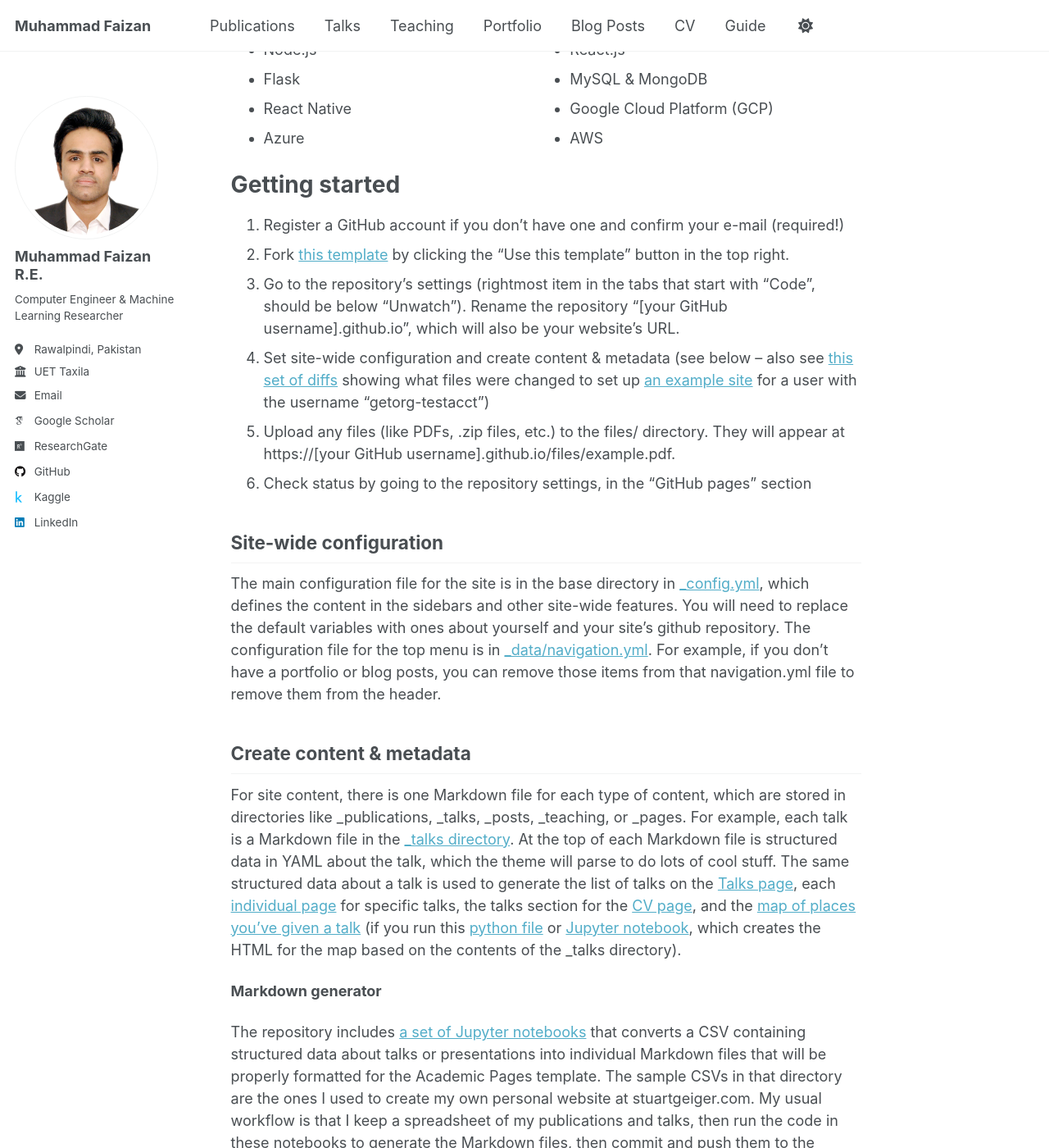
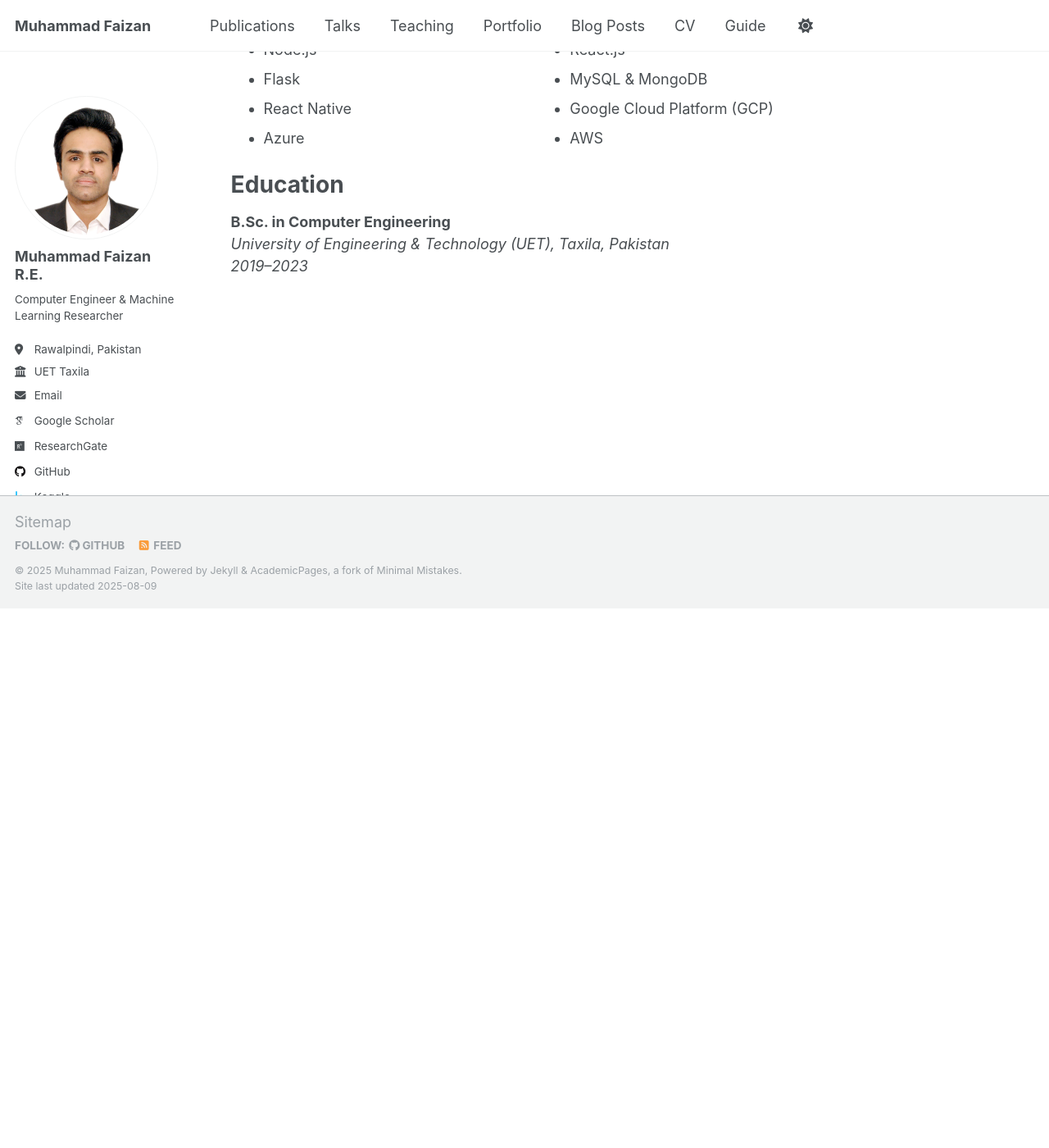
Before and after one commit to MuhammadFaizan99/MuhammadFaizan99.github.io, a Jekyll site: the page built from _pages/about.md, in a window 1280 px wide and 1400 px high, scrolled down 779 px. Shown: the whole window at 82% size. Built offline with Jekyll 4.4.1, drawn with Linux system fonts in a browser that asks for light colours; some web fonts are replaced; a script that is not in the unit is left out; after the commit the page ends 1521 px from its top, so only the background shows below that; some of the changed text lies outside the part shown.

Commit message:
Update about.md

```diff
--- a/_pages/about.md
+++ b/_pages/about.md
@@ -41,35 +41,9 @@ My Skillset
 <li>AWS</li>
 </ul>
 
-Getting started
+Education
 ======
-1. Register a GitHub account if you don't have one and confirm your e-mail (required!)
-1. Fork [this template](https://github.com/academicpages/academicpages.github.io) by clicking the "Use this template" button in the top right.
-1. Go to the repository's settings (rightmost item in the tabs that start with "Code", should be below "Unwatch"). Rename the repository "[your GitHub username].github.io", which will also be your website's URL.
-1. Set site-wide configuration and create content & metadata (see below -- also see [this set of diffs](http://archive.is/3TPas) showing what files were changed to set up [an example site](https://getorg-testacct.github.io) for a user with the username "getorg-testacct")
-1. Upload any files (like PDFs, .zip files, etc.) to the files/ directory. They will appear at https://[your GitHub username].github.io/files/example.pdf.
-1. Check status by going to the repository settings, in the "GitHub pages" section
 
-Site-wide configuration
-------
-The main configuration file for the site is in the base directory in [_config.yml](https://github.com/academicpages/academicpages.github.io/blob/master/_config.yml), which defines the content in the sidebars and other site-wide features. You will need to replace the default variables with ones about yourself and your site's github repository. The configuration file for the top menu is in [_data/navigation.yml](https://github.com/academicpages/academicpages.github.io/blob/master/_data/navigation.yml). For example, if you don't have a portfolio or blog posts, you can remove those items from that navigation.yml file to remove them from the header.
-
-Create content & metadata
-------
-For site content, there is one Markdown file for each type of content, which are stored in directories like _publications, _talks, _posts, _teaching, or _pages. For example, each talk is a Markdown file in the [_talks directory](https://github.com/academicpages/academicpages.github.io/tree/master/_talks). At the top of each Markdown file is structured data in YAML about the talk, which the theme will parse to do lots of cool stuff. The same structured data about a talk is used to generate the list of talks on the [Talks page](https://academicpages.github.io/talks), each [individual page](https://academicpages.github.io/talks/2012-03-01-talk-1) for specific talks, the talks section for the [CV page](https://academicpages.github.io/cv), and the [map of places you've given a talk](https://academicpages.github.io/talkmap.html) (if you run this [python file](https://github.com/academicpages/academicpages.github.io/blob/master/talkmap.py) or [Jupyter notebook](https://github.com/academicpages/academicpages.github.io/blob/master/talkmap.ipynb), which creates the HTML for the map based on the contents of the _talks directory).
-
-**Markdown generator**
-
-The repository includes [a set of Jupyter notebooks](https://github.com/academicpages/academicpages.github.io/tree/master/markdown_generator
-) that converts a CSV containing structured data about talks or presentations into individual Markdown files that will be properly formatted for the Academic Pages template. The sample CSVs in that directory are the ones I used to create my own personal website at stuartgeiger.com. My usual workflow is that I keep a spreadsheet of my publications and talks, then run the code in these notebooks to generate the Markdown files, then commit and push them to the GitHub repository.
-
-How to edit your site's GitHub repository
-------
-Many people use a git client to create files on their local computer and then push them to GitHub's servers. If you are not familiar with git, you can directly edit these configuration and Markdown files directly in the github.com interface. Navigate to a file (like [this one](https://github.com/academicpages/academicpages.github.io/blob/master/_talks/2012-03-01-talk-1.md) and click the pencil icon in the top right of the content preview (to the right of the "Raw | Blame | History" buttons). You can delete a file by clicking the trashcan icon to the right of the pencil icon. You can also create new files or upload files by navigating to a directory and clicking the "Create new file" or "Upload files" buttons.
-
-Example: editing a Markdown file for a talk
-![Editing a Markdown file for a talk](/images/editing-talk.png)
-
-For more info
-------
-More info about configuring Academic Pages can be found in [the guide](https://academicpages.github.io/markdown/), the [growing wiki](https://github.com/academicpages/academicpages.github.io/wiki), and you can always [ask a question on GitHub](https://github.com/academicpages/academicpages.github.io/discussions). The [guides for the Minimal Mistakes theme](https://mmistakes.github.io/minimal-mistakes/docs/configuration/) (which this theme was forked from) might also be helpful.
+**B.Sc. in Computer Engineering**
+*University of Engineering & Technology (UET), Taxila, Pakistan*
+*2019–2023*
```
